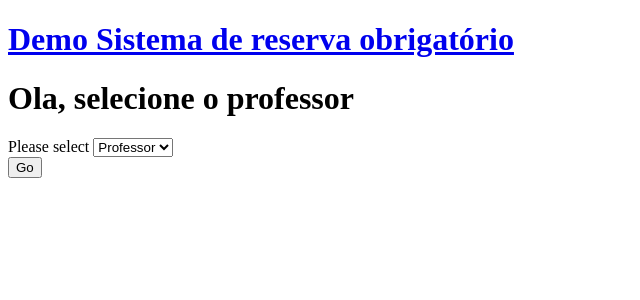
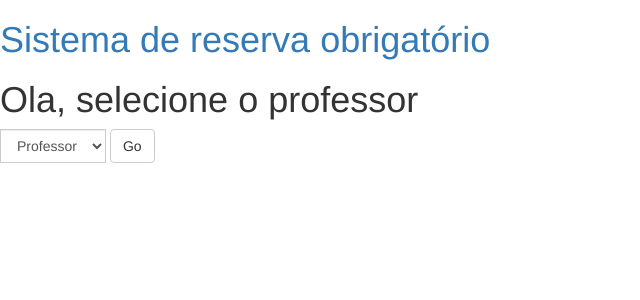
Before and after one commit to brunnoaraujo/lab, a Flask app: page /inicio in a window 1280 px wide. Shown: the top 300 px of the page, without its empty margins (0-640 px from the left). Run offline with Flask 2, Linux system fonts and the light colour scheme; data that the repository does not hold is empty; some libraries are stand-ins or nearby versions.

Commit message:
Minor changes

```diff
--- a/templates/base.html
+++ b/templates/base.html
@@ -2,10 +2,16 @@
 <html lang="en">
 <head>
     <meta charset="UTF-8">
-    <title>{% block title %}Your Title{% endblock %}</title>
+  <meta name="viewport" content="width=device-width, initial-scale=1">
+  <link rel="stylesheet" href="http://maxcdn.bootstrapcdn.com/bootstrap/3.3.7/css/bootstrap.min.css">
+  <script src="https://ajax.googleapis.com/ajax/libs/jquery/1.12.4/jquery.min.js"></script>
+  <script src="http://maxcdn.bootstrapcdn.com/bootstrap/3.3.7/js/bootstrap.min.js"></script>
+  <title>{% block title %}Your Title{% endblock %}</title>
 </head>
+
 <body>
-<h1><a href="{{ url_for('index') }}">Demo Sistema de reserva obrigatório</a></h1>
+	<h1><a href="{{ url_for('index') }}">Sistema de reserva obrigatório</a></h1>
 {% block content %}<p>Your content here</p>{% endblock %}
 </body>
+
 </html>
--- a/templates/disciplina.html
+++ b/templates/disciplina.html
@@ -9,8 +9,7 @@
 <form class="form-inline" method="POST" action="{{ url_for('turma') }}">
   <div class="form-group">
     <div class="input-group">
-        <span class="input-group-addon">Please select</span>
-            <select name="comp_select" class="selectpicker form-control">
+            <select name="comp_select" class="selectpicker form-control" onchange='if(this.value != 0) { this.form.submit(); }'>
               <option value="disciplina"> disciplina </option>
               {% for discip in disciplina %}
               <option value="{{ discip[1] }}"> {{ discip[1] }} </option>
--- a/templates/show-users.html
+++ b/templates/show-users.html
@@ -9,7 +9,6 @@
 <form class="form-inline" method="POST" action="{{ url_for('test') }}">
   <div class="form-group">
     <div class="input-group">
-        <span class="input-group-addon">Please select</span>
             <select name="comp_select" class="selectpicker form-control" onchange='if(this.value != 0) { this.form.submit(); }'>
               <option value="None"> Professor </option>
               {% for prof in professor %}
--- a/templates/turma.html
+++ b/templates/turma.html
@@ -9,7 +9,6 @@
 <form class="form-inline" method="POST" action="{{ url_for('test') }}">
   <div class="form-group">
     <div class="input-group">
-        <span class="input-group-addon">Please select</span>
             <select name="comp_select" class="selectpicker form-control">
               <option value="turma"> turma </option>
               {% for turm in turma %}
```
